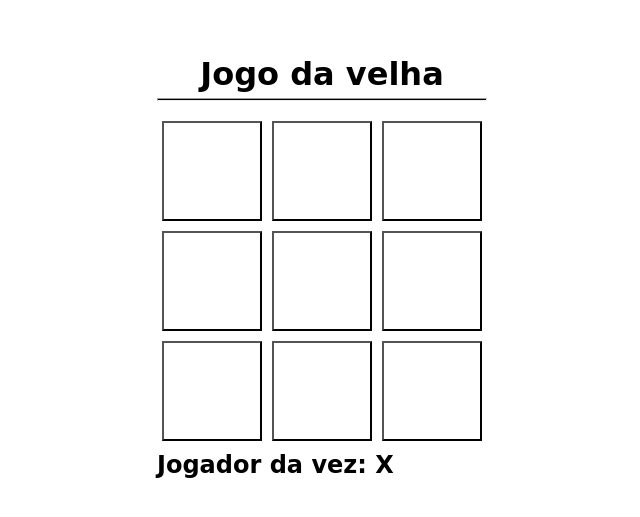
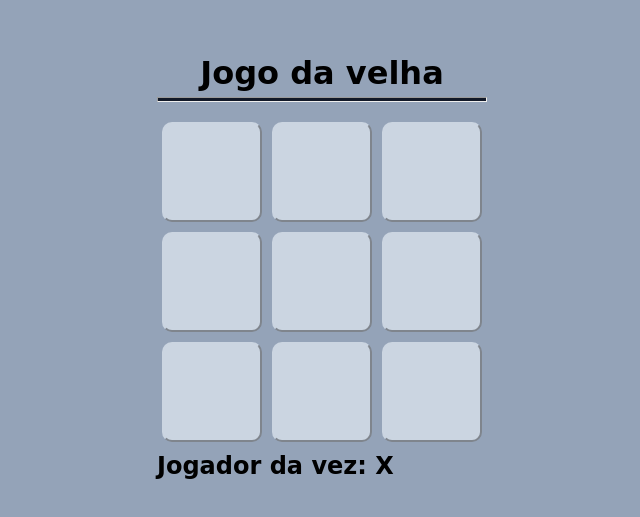
Before and after one commit to RitterGabriel/Tic-Tac-Toe, a plain HTML site: page Jogo da velha/index.html in a window 1280 px wide. Shown: the part 133-650 px from the top of the page, without its empty margins (318-958 px from the left). Drawn offline with Linux system fonts and the light colour scheme.

Commit message:
Update style.css

```diff
--- a/Jogo da velha/style.css
+++ b/Jogo da velha/style.css
@@ -10,7 +10,7 @@ body{
     display: flex;
     align-items: center;
     justify-content: center;
-    background-image: #f7f7f7;
+    background-color: #94A3B8;
 }
 
 main{
@@ -25,8 +25,8 @@ h1{
 
 hr{
     font-weight: bold;
-    height: 3px;
-    background: black;
+    height: 5px;
+    background: #111827;
     margin-bottom: 10px;
 }
 
@@ -41,5 +41,7 @@ hr{
     margin: 5px;
     cursor: pointer;
     font-size: 50px;
-    background: white;
+    background: #CBD5E1;
+    border-radius: 10px;
+    border-color: #CBD5E1;
 }
```
